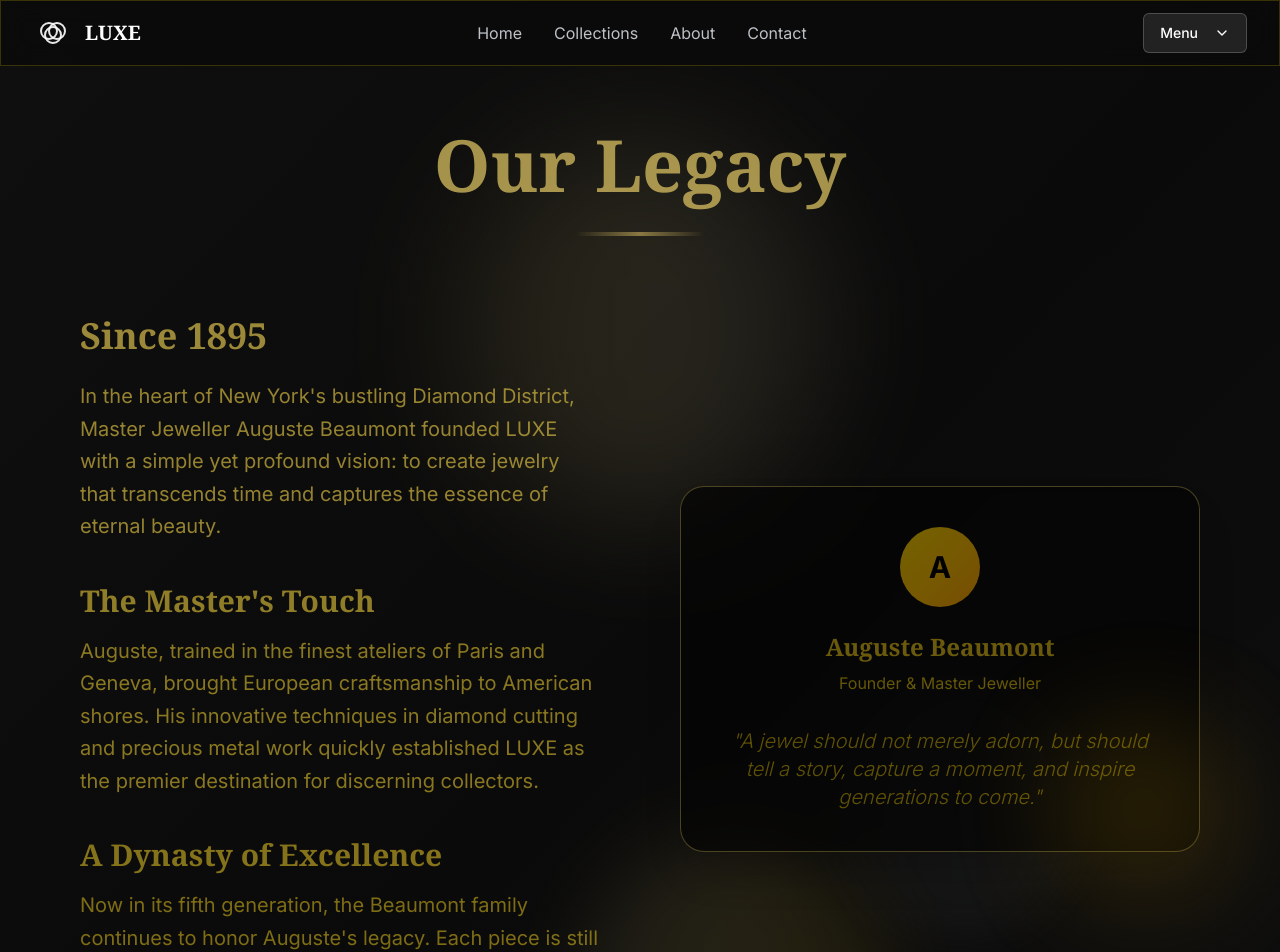
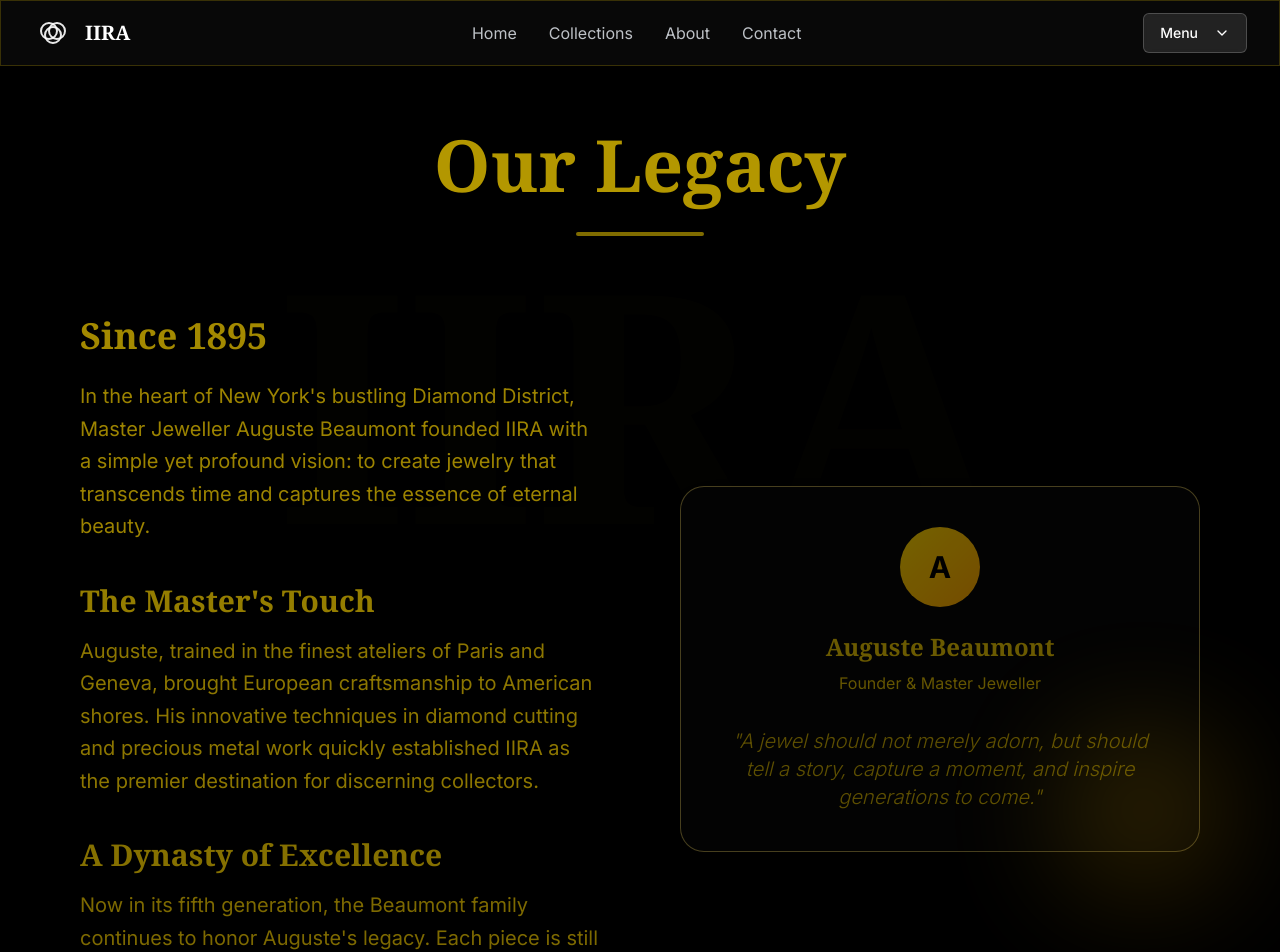
Before and after one commit to codingkrlo/gilded-aura-webshop, a React (Vite) app: page /about in a window 1280 px wide. Shown: the top 952 px of the page. Built offline with nearby package versions, Linux system fonts and the light colour scheme.

Commit message:
Refactor: Update company name and styling
- Changed company name to IIRA.
- Increased card size and improved formatting.
- Modified menu hover effect to black text.
- Styled About page with jet black background, gold text, and logo animation on scroll.
- Fixed build errors in About.tsx.

```diff
--- a/src/components/ContactCard.tsx
+++ b/src/components/ContactCard.tsx
@@ -6,7 +6,7 @@ const ContactCard = () => {
 
   return (
     <div className="flex justify-center items-center py-16">
-      <div className="relative w-80 h-52 perspective-1000">
+      <div className="relative w-96 h-64 perspective-1000">
         <div
           className={`relative w-full h-full transition-transform duration-700 transform-style-preserve-3d cursor-pointer ${
             isFlipped ? 'rotate-y-180' : ''
@@ -14,47 +14,47 @@ const ContactCard = () => {
           onClick={() => setIsFlipped(!isFlipped)}
         >
           {/* Front Side - Logo Only */}
-          <div className="absolute inset-0 w-full h-full backface-hidden bg-jetblack-500 rounded-xl shadow-2xl border border-gold-500/20">
+          <div className="absolute inset-0 w-full h-full backface-hidden bg-black rounded-xl shadow-2xl border border-gold-500/20">
             <div className="flex items-center justify-center h-full">
-              <div className="flex items-center space-x-3">
+              <div className="flex items-center space-x-4">
                 <div className="relative">
-                  <div className="w-12 h-12 bg-gradient-gold rounded-full flex items-center justify-center relative z-10">
-                    <span className="text-jetblack-500 font-bold text-lg">L</span>
+                  <div className="w-16 h-16 bg-gradient-gold rounded-full flex items-center justify-center relative z-10">
+                    <span className="text-black font-bold text-2xl">I</span>
                   </div>
-                  <div className="absolute inset-0 w-12 h-12 bg-gradient-gold rounded-full blur-sm opacity-50"></div>
+                  <div className="absolute inset-0 w-16 h-16 bg-gradient-gold rounded-full blur-sm opacity-50"></div>
                 </div>
-                <span className="text-3xl font-bold text-gold-500 font-serif">LUXE</span>
+                <span className="text-4xl font-bold text-gold-500 font-serif">IIRA</span>
               </div>
             </div>
           </div>
 
           {/* Back Side - Contact Information */}
-          <div className="absolute inset-0 w-full h-full backface-hidden rotate-y-180 bg-jetblack-500 rounded-xl shadow-2xl border border-gold-500/20 p-4">
-            <div className="flex flex-col justify-center items-center h-full space-y-3">
-              <div className="text-center mb-2">
-                <div className="flex items-center justify-center space-x-2 mb-2">
-                  <div className="w-8 h-8 bg-gradient-gold rounded-full flex items-center justify-center">
-                    <span className="text-jetblack-500 font-bold text-sm">L</span>
+          <div className="absolute inset-0 w-full h-full backface-hidden rotate-y-180 bg-black rounded-xl shadow-2xl border border-gold-500/20 p-6">
+            <div className="flex flex-col justify-center items-center h-full space-y-4">
+              <div className="text-center mb-3">
+                <div className="flex items-center justify-center space-x-3 mb-3">
+                  <div className="w-10 h-10 bg-gradient-gold rounded-full flex items-center justify-center">
+                    <span className="text-black font-bold text-lg">I</span>
                   </div>
-                  <span className="text-xl font-bold text-gold-500 font-serif">LUXE</span>
+                  <span className="text-2xl font-bold text-gold-500 font-serif">IIRA</span>
                 </div>
-                <p className="text-gold-400 text-xs">Premium Jewelry Since 1895</p>
+                <p className="text-gold-400 text-sm">Premium Jewelry Since 1895</p>
               </div>
 
-              <div className="space-y-2 text-center w-full">
-                <div>
-                  <p className="text-gold-300 text-xs font-medium">Phone</p>
-                  <p className="text-gold-500 font-semibold text-sm">+1 (555) 123-4567</p>
+              <div className="space-y-3 text-center w-full">
+                <div className="bg-gold-500/10 rounded-lg p-3">
+                  <p className="text-gold-300 text-sm font-medium mb-1">Phone</p>
+                  <p className="text-gold-500 font-semibold text-base">+1 (555) 123-4567</p>
                 </div>
 
-                <div>
-                  <p className="text-gold-300 text-xs font-medium">Email</p>
-                  <p className="text-gold-500 font-semibold text-sm">contact@luxejewelry.com</p>
+                <div className="bg-gold-500/10 rounded-lg p-3">
+                  <p className="text-gold-300 text-sm font-medium mb-1">Email</p>
+                  <p className="text-gold-500 font-semibold text-sm">contact@iirajewelry.com</p>
                 </div>
 
-                <div>
-                  <p className="text-gold-300 text-xs font-medium">Address</p>
-                  <p className="text-gold-500 font-semibold text-xs leading-tight">
+                <div className="bg-gold-500/10 rounded-lg p-3">
+                  <p className="text-gold-300 text-sm font-medium mb-1">Address</p>
+                  <p className="text-gold-500 font-semibold text-sm leading-relaxed">
                     123 Diamond Street<br />
                     New York, NY 10001
                   </p>
--- a/src/components/Header.tsx
+++ b/src/components/Header.tsx
@@ -93,7 +93,7 @@ const Header = ({ cartCount, onLoginClick, showBackButton = false }: HeaderProps
                   </svg>
                 </div>
               </div>
-              <span className="text-xl font-bold text-white font-serif group-hover:text-gold-500 transition-colors duration-300">LUXE</span>
+              <span className="text-xl font-bold text-white font-serif group-hover:text-gold-500 transition-colors duration-300">IIRA</span>
             </Link>
           </div>
 
@@ -137,7 +137,7 @@ const Header = ({ cartCount, onLoginClick, showBackButton = false }: HeaderProps
                   {productCategories.map((category) => (
                     <DropdownMenuItem
                       key={category}
-                      className="text-silver-300 hover:text-gold-500 hover:bg-gold-500/10 cursor-pointer transition-colors duration-300"
+                      className="text-silver-300 hover:text-black hover:bg-gold-500/90 cursor-pointer transition-colors duration-300"
                       onClick={() => navigate(`/collections?category=${category.toLowerCase()}`)}
                     >
                       {category}
@@ -149,7 +149,7 @@ const Header = ({ cartCount, onLoginClick, showBackButton = false }: HeaderProps
 
                 {/* User Actions */}
                 <DropdownMenuItem
-                  className="text-silver-300 hover:text-gold-500 hover:bg-gold-500/10 cursor-pointer transition-colors duration-300"
+                  className="text-silver-300 hover:text-black hover:bg-gold-500/90 cursor-pointer transition-colors duration-300"
                   onClick={onLoginClick}
                 >
                   <User className="mr-2 h-4 w-4" />
@@ -157,7 +157,7 @@ const Header = ({ cartCount, onLoginClick, showBackButton = false }: HeaderProps
                 </DropdownMenuItem>
 
                 <DropdownMenuItem
-                  className="text-silver-300 hover:text-gold-500 hover:bg-gold-500/10 cursor-pointer transition-colors duration-300"
+                  className="text-silver-300 hover:text-black hover:bg-gold-500/90 cursor-pointer transition-colors duration-300"
                   onClick={() => navigate("/cart")}
                 >
                   <ShoppingCart className="mr-2 h-4 w-4" />
--- a/src/pages/About.tsx
+++ b/src/pages/About.tsx
@@ -3,8 +3,13 @@ import { useEffect, useRef, useState } from "react";
 import Header from "@/components/Header";
 import { useCart } from "@/hooks/useCart";
 
+interface ScrollState {
+  progress: number;
+  upward: number;
+}
+
 const About = () => {
-  const [scrollY, setScrollY] = useState(0);
+  const [scrollY, setScrollY] = useState<ScrollState>({ progress: 0, upward: 0 });
   const sectionRef = useRef<HTMLDivElement>(null);
   const { getCartCount } = useCart();
 
@@ -31,67 +36,70 @@ const About = () => {
     const baseOpacity = 0.4 + (progress * 0.6);
     const finalOpacity = Math.max(0.1, baseOpacity - (fadeOut * 0.8));
 
-    const goldIntensity = Math.min(255, progress * 255);
-    const silverIntensity = Math.min(255, fadeOut * 255);
+    return {
+      opacity: finalOpacity,
+      color: '#FFD700',
+      transition: 'all 0.3s ease-out'
+    };
+  };
 
-    const red = 255 - (goldIntensity * 0.2) + (silverIntensity * 0.3);
-    const green = 215 - (goldIntensity * 0.1) + (silverIntensity * 0.3);
-    const blue = (goldIntensity * 0.8) + (silverIntensity * 0.8);
+  // Logo color transition based on scroll
+  const getLogoStyle = () => {
+    const totalScroll = window.pageYOffset;
+    const maxScroll = document.documentElement.scrollHeight - window.innerHeight;
+    const scrollPercentage = totalScroll / maxScroll;
+
+    // Gold to Silver to White transition
+    let color;
+    if (scrollPercentage < 0.5) {
+      // Gold to Silver (0 to 0.5)
+      const progress = scrollPercentage * 2;
+      const red = Math.floor(255 - (60 * progress));
+      const green = Math.floor(215 - (23 * progress));
+      const blue = Math.floor(0 + (192 * progress));
+      color = `rgb(${red}, ${green}, ${blue})`;
+    } else {
+      // Silver to White (0.5 to 1)
+      const progress = (scrollPercentage - 0.5) * 2;
+      const red = Math.floor(192 + (63 * progress));
+      const green = Math.floor(192 + (63 * progress));
+      const blue = Math.floor(192 + (63 * progress));
+      color = `rgb(${red}, ${green}, ${blue})`;
+    }
 
     return {
-      opacity: finalOpacity,
-      color: `rgb(${red}, ${green}, ${blue})`,
+      color: color,
+      opacity: 0.1 + (scrollPercentage * 0.3),
       transition: 'all 0.3s ease-out'
     };
   };
 
   return (
-    <div className="min-h-screen bg-gradient-to-br from-jetblack-100 via-jetblack-200 to-jetblack-100 relative overflow-hidden">
+    <div className="min-h-screen bg-black relative overflow-hidden">
       <Header cartCount={getCartCount()} onLoginClick={() => {}} />
 
-      {/* Animated Background Elements */}
-      <div className="absolute inset-0 pointer-events-none">
-        <div
-          className="absolute w-96 h-96 bg-gradient-to-r from-gold-400/20 via-gold-300/30 to-gold-200/20 rounded-full blur-3xl"
-          style={{
-            top: '10%',
-            left: `${15 + scrollY.progress * 40}%`,
-            opacity: scrollY.progress * 0.8
-          }}
-        />
-        <div
-          className="absolute w-80 h-80 bg-gradient-to-l from-gold-500/25 via-gold-400/35 to-gold-300/25 rounded-full blur-2xl"
-          style={{
-            bottom: '15%',
-            right: `${5 + scrollY.progress * 50}%`,
-            opacity: scrollY.progress * 0.6
-          }}
-        />
-        <div
-          className="absolute w-64 h-64 bg-gradient-to-r from-silver-400/15 via-silver-300/25 to-silver-200/15 rounded-full blur-xl"
-          style={{
-            top: '50%',
-            left: `${80 - scrollY.progress * 30}%`,
-            opacity: scrollY.progress * 0.4
-          }}
-        />
+      {/* Background Logo */}
+      <div
+        className="fixed inset-0 flex items-center justify-center pointer-events-none z-0"
+        style={getLogoStyle()}
+      >
+        <div className="text-[20rem] font-bold font-serif opacity-10">
+          IIRA
+        </div>
       </div>
 
       <section ref={sectionRef} className="pt-32 pb-20 relative z-10">
         <div className="max-w-6xl mx-auto px-4">
           <div className="text-center mb-20">
             <h1
-              className="text-7xl font-bold mb-8 font-serif"
+              className="text-7xl font-bold mb-8 font-serif text-gold-500"
               style={getTextStyle()}
             >
               Our Legacy
             </h1>
             <div
-              className="w-32 h-1 mx-auto rounded-full"
-              style={{
-                background: `linear-gradient(90deg, transparent, rgb(${255 - scrollY.progress * 30}, ${215 - scrollY.progress * 15}, ${scrollY.progress * 220}), transparent)`,
-                opacity: scrollY.progress
-              }}
+              className="w-32 h-1 mx-auto rounded-full bg-gold-500"
+              style={{ opacity: scrollY.progress }}
             />
           </div>
 
@@ -99,43 +107,43 @@ const About = () => {
             <div className="space-y-10">
               <div>
                 <h2
-                  className="text-4xl font-bold mb-6 font-serif"
+                  className="text-4xl font-bold mb-6 font-serif text-gold-500"
                   style={getTextStyle(0.1)}
                 >
                   Since 1895
                 </h2>
                 <p
-                  className="text-xl leading-relaxed"
+                  className="text-xl leading-relaxed text-gold-400"
                   style={getTextStyle(0.15)}
                 >
-                  In the heart of New York's bustling Diamond District, Master Jeweller Auguste Beaumont founded LUXE with a simple yet profound vision: to create jewelry that transcends time and captures the essence of eternal beauty.
+                  In the heart of New York's bustling Diamond District, Master Jeweller Auguste Beaumont founded IIRA with a simple yet profound vision: to create jewelry that transcends time and captures the essence of eternal beauty.
                 </p>
               </div>
 
               <div>
                 <h3
-                  className="text-3xl font-bold mb-4 font-serif"
+                  className="text-3xl font-bold mb-4 font-serif text-gold-500"
                   style={getTextStyle(0.2)}
                 >
                   The Master's Touch
                 </h3>
                 <p
-                  className="text-xl leading-relaxed"
+                  className="text-xl leading-relaxed text-gold-400"
                   style={getTextStyle(0.25)}
                 >
-                  Auguste, trained in the finest ateliers of Paris and Geneva, brought European craftsmanship to American shores. His innovative techniques in diamond cutting and precious metal work quickly established LUXE as the premier destination for discerning collectors.
+                  Auguste, trained in the finest ateliers of Paris and Geneva, brought European craftsmanship to American shores. His innovative techniques in diamond cutting and precious metal work quickly established IIRA as the premier destination for discerning collectors.
                 </p>
               </div>
 
               <div>
                 <h3
-                  className="text-3xl font-bold mb-4 font-serif"
+                  className="text-3xl font-bold mb-4 font-serif text-gold-500"
                   style={getTextStyle(0.3)}
                 >
                   A Dynasty of Excellence
                 </h3>
                 <p
-                  className="text-xl leading-relaxed"
+                  className="text-xl leading-relaxed text-gold-400"
                   style={getTextStyle(0.35)}
                 >
                   Now in its fifth generation, the Beaumont family continues to honor Auguste's legacy. Each piece is still handcrafted using traditional methods passed down through generations, combined with modern precision and contemporary design sensibilities.
@@ -159,13 +167,13 @@ const About = () => {
                     <span className="text-jetblack-500 font-bold text-3xl">A</span>
                   </div>
                   <h4
-                    className="text-2xl font-bold font-serif mb-2"
+                    className="text-2xl font-bold font-serif mb-2 text-gold-500"
                     style={getTextStyle(0.4)}
                   >
                     Auguste Beaumont
                   </h4>
                   <p
-                    className="text-base"
+                    className="text-base text-gold-400"
                     style={getTextStyle(0.45)}
                   >
                     Founder & Master Jeweller
@@ -173,7 +181,7 @@ const About = () => {
                 </div>
 
                 <blockquote
-                  className="text-center italic text-xl font-light"
+                  className="text-center italic text-xl font-light text-gold-400"
                   style={getTextStyle(0.5)}
                 >
                   "A jewel should not merely adorn, but should tell a story, capture a moment, and inspire generations to come."
@@ -189,10 +197,10 @@ const About = () => {
 
           <div className="text-center">
             <p
-              className="text-3xl font-light leading-relaxed max-w-5xl mx-auto font-serif"
+              className="text-3xl font-light leading-relaxed max-w-5xl mx-auto font-serif text-gold-500"
               style={getTextStyle(0.6)}
             >
-              Today, LUXE continues to be synonymous with uncompromising quality, timeless elegance, and the artistry that transforms precious metals and stones into treasured heirlooms.
+              Today, IIRA continues to be synonymous with uncompromising quality, timeless elegance, and the artistry that transforms precious metals and stones into treasured heirlooms.
             </p>
           </div>
         </div>
```
